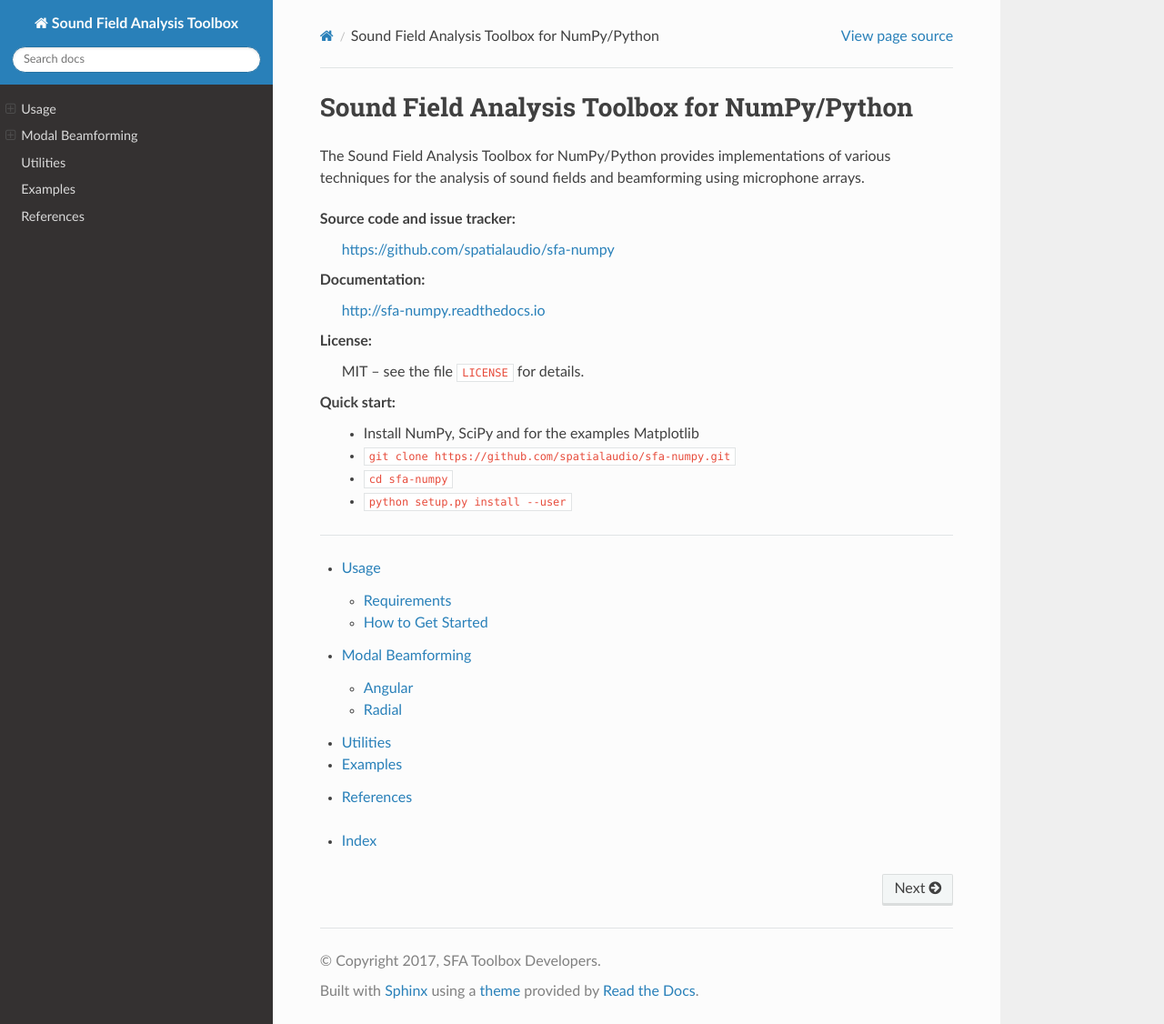
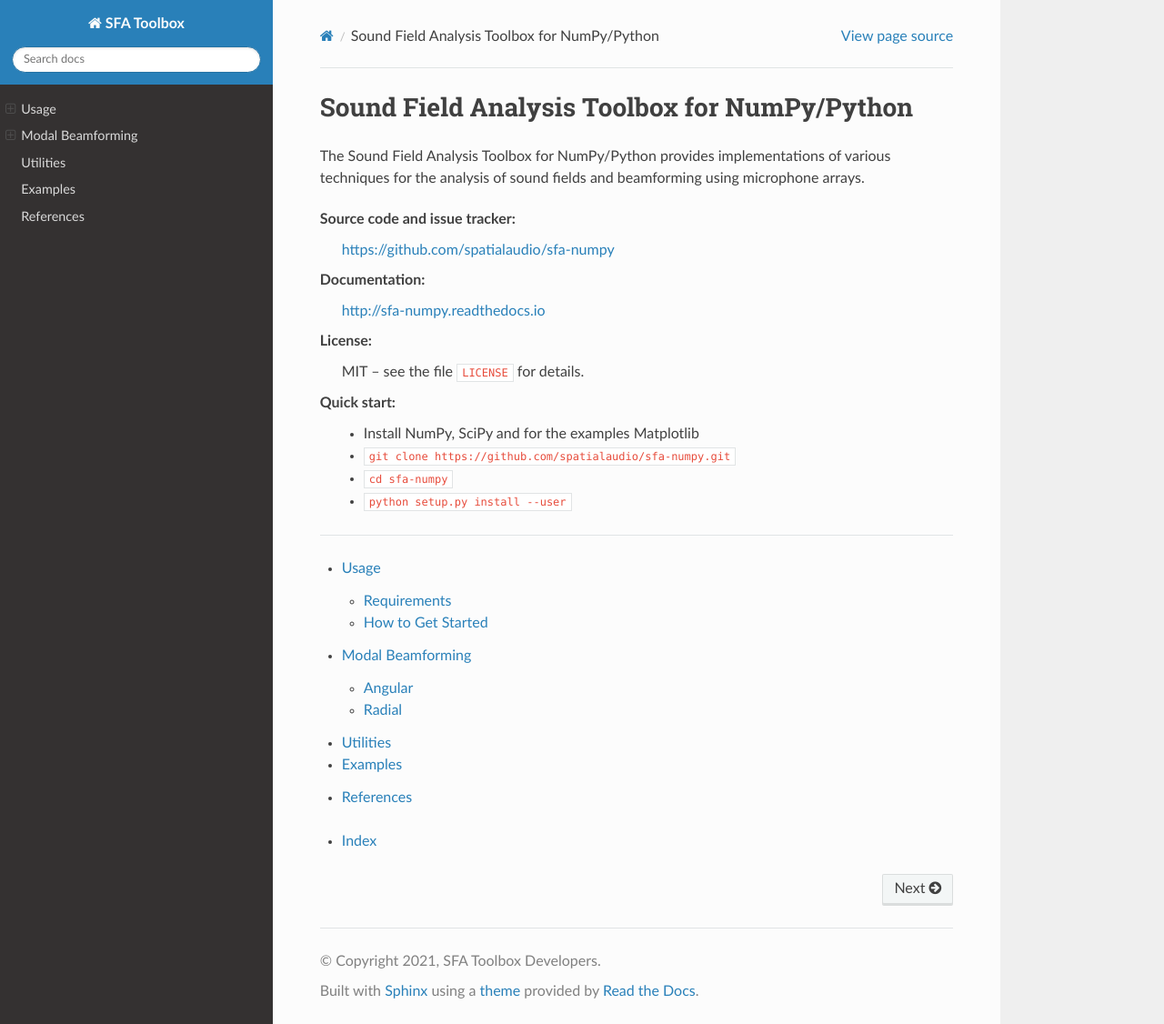
Before and after one commit to spatialaudio/sfa-numpy, a Sphinx documentation site: the page built from doc/index.rst, in a window 1280 px wide and 1126 px high. Shown: the whole window at 91% size. Built offline with Sphinx 7.4.7 and the Read the Docs theme 2.0.0, drawn with Linux system fonts in a browser that asks for light colours; pages that are not in the unit, such as notebooks, are missing from menus; some of the changed lines change nothing that is shown.

Commit message:
add changes from branch enhance_doc

```diff
--- a/doc/conf.py
+++ b/doc/conf.py
@@ -17,12 +17,10 @@
 import os
 from subprocess import check_output
 
-import sphinx
-
 # If extensions (or modules to document with autodoc) are in another directory,
 # add these directories to sys.path here. If the directory is relative to the
 # documentation root, use os.path.abspath to make it absolute, like shown here.
-#sys.path.insert(0, os.path.abspath('..'))
+sys.path.insert(0, os.path.abspath('..'))
 
 # -- General configuration ------------------------------------------------
 
@@ -40,19 +38,18 @@
     'sphinx.ext.napoleon',  # support for NumPy-style docstrings
     'sphinx.ext.intersphinx',
     'sphinx.ext.doctest',
-    # 'sphinxcontrib.bibtex',
+    'sphinxcontrib.bibtex',
     'sphinx.ext.extlinks',
     'matplotlib.sphinxext.plot_directive',
     'nbsphinx',
 ]
 
+bibtex_bibfiles = ['references.bib']
+
 nbsphinx_execute_arguments = [
     "--InlineBackend.figure_formats={'svg', 'pdf'}",
     "--InlineBackend.rc={'figure.dpi': 96}",
 ]
-
-# Tell autodoc that the documentation is being generated
-sphinx.SFS_DOCS_ARE_BEING_BUILT = True
 
 autoclass_content = 'init'
 autodoc_member_order = 'bysource'
@@ -64,6 +61,12 @@
 autoclass_content = 'init'
 autodoc_member_order = 'bysource'
 autodoc_default_flags = ['members', 'undoc-members']
+autodoc_default_options = {
+    'members': True,
+    'undoc-members': True,
+}
+
+autosummary_generate = ['modal']
 
 napoleon_google_docstring = False
 napoleon_numpy_docstring = True
@@ -80,23 +83,29 @@
     'python': ('https://docs.python.org/3/', None),
     'numpy': ('https://docs.scipy.org/doc/numpy/', None),
     'scipy': ('https://docs.scipy.org/doc/scipy/reference/', None),
-    'matplotlib': ('http://matplotlib.org/', None),
+    'matplotlib': ('https://matplotlib.org/', None),
 }
 
-extlinks = {'sfs': ('https://sfs.readthedocs.io/en/3.2/%s',
-                    'https://sfs.rtfd.io/')}
+extlinks = {'SFA': ('https://sfa.readthedocs.io/en/latest/%s',
+                    'http://sfa-numpy.readthedocs.io/')}
 
 plot_include_source = True
 plot_html_show_source_link = False
 plot_html_show_formats = False
-plot_pre_code = ""
+plot_pre_code = ''
 plot_rcparams = {
     'savefig.bbox': 'tight',
 }
 plot_formats = ['svg', 'pdf']
 
+mathjax_config = {
+    'TeX': {
+        'extensions': ['newcommand.js', 'begingroup.js'],  # Support for \gdef
+    },
+}
+
 # Add any paths that contain templates here, relative to this directory.
-templates_path = ['_templates']
+templates_path = ['_template']
 
 # The suffix of source filenames.
 source_suffix = '.rst'
@@ -109,8 +118,8 @@
 
 # General information about the project.
 authors = 'SFA Toolbox Developers'
-project = 'Sound Field Analysis Toolbox'
-copyright = '2017, ' + authors
+project = 'SFA Toolbox'
+copyright = '2021, ' + authors
 
 # The version info for the project you're documenting, acts as replacement for
 # |version| and |release|, also used in various other places throughout the
@@ -168,7 +177,13 @@
 # If true, keep warnings as "system message" paragraphs in the built documents.
 #keep_warnings = False
 
+# This is processed by Jinja2 and inserted before each notebook
+nbsphinx_prolog = """
+"""
+
 # -- Options for HTML output ----------------------------------------------
+
+html_static_path = ['_static/css']
 
 # The theme to use for HTML and HTML Help pages.  See the documentation for
 # a list of builtin themes.
@@ -255,20 +270,33 @@
 # Output file base name for HTML help builder.
 htmlhelp_basename = 'SFA'
 
-
 # -- Options for LaTeX output ---------------------------------------------
 
 latex_elements = {
-# The paper size ('letterpaper' or 'a4paper').
-'papersize': 'a4paper',
-
-# The font size ('10pt', '11pt' or '12pt').
-#'pointsize': '10pt',
-
-# Additional stuff for the LaTeX preamble.
-#'preamble': '',
-
-'printindex': '',
+    'papersize': 'a4paper',
+    'printindex': '',
+    'sphinxsetup': r"""
+        %verbatimwithframe=false,
+        %verbatimwrapslines=false,
+        %verbatimhintsturnover=false,
+        VerbatimColor={HTML}{F5F5F5},
+        VerbatimBorderColor={HTML}{E0E0E0},
+        noteBorderColor={HTML}{E0E0E0},
+        noteborder=1.5pt,
+        warningBorderColor={HTML}{E0E0E0},
+        warningborder=1.5pt,
+        warningBgColor={HTML}{FBFBFB},
+    """,
+    'preamble': r"""
+\usepackage[sc,osf]{mathpazo}
+\linespread{1.05}  % see http://www.tug.dk/FontCatalogue/urwpalladio/
+\renewcommand{\sfdefault}{pplj}  % Palatino instead of sans serif
+\IfFileExists{zlmtt.sty}{
+    \usepackage[light,scaled=1.05]{zlmtt}  % light typewriter font from lmodern
+}{
+    \renewcommand{\ttdefault}{lmtt}  % typewriter font from lmodern
+}
+""",
 }
 
 # Grouping the document tree into LaTeX files. List of tuples
@@ -301,7 +329,7 @@
 
 # One entry per manual page. List of tuples
 # (source start file, name, description, authors, manual section).
-#man_pages = [('index', 'sfs', project, [authors], 1)]
+#man_pages = [('index', 'SFA', project, [authors], 1)]
 
 # If true, show URL addresses after external links.
 #man_show_urls = False
@@ -313,7 +341,7 @@
 # (source start file, target name, title, author,
 #  dir menu entry, description, category)
 #texinfo_documents = [
-#  ('index', 'SFS', project, project, 'SFS', 'Sound Field Synthesis Toolbox.',
+#  ('index', 'SFA', project, project, 'SFA', 'Sound Field Analysis Toolbox.',
 #   'Miscellaneous'),
 #]
 
```
